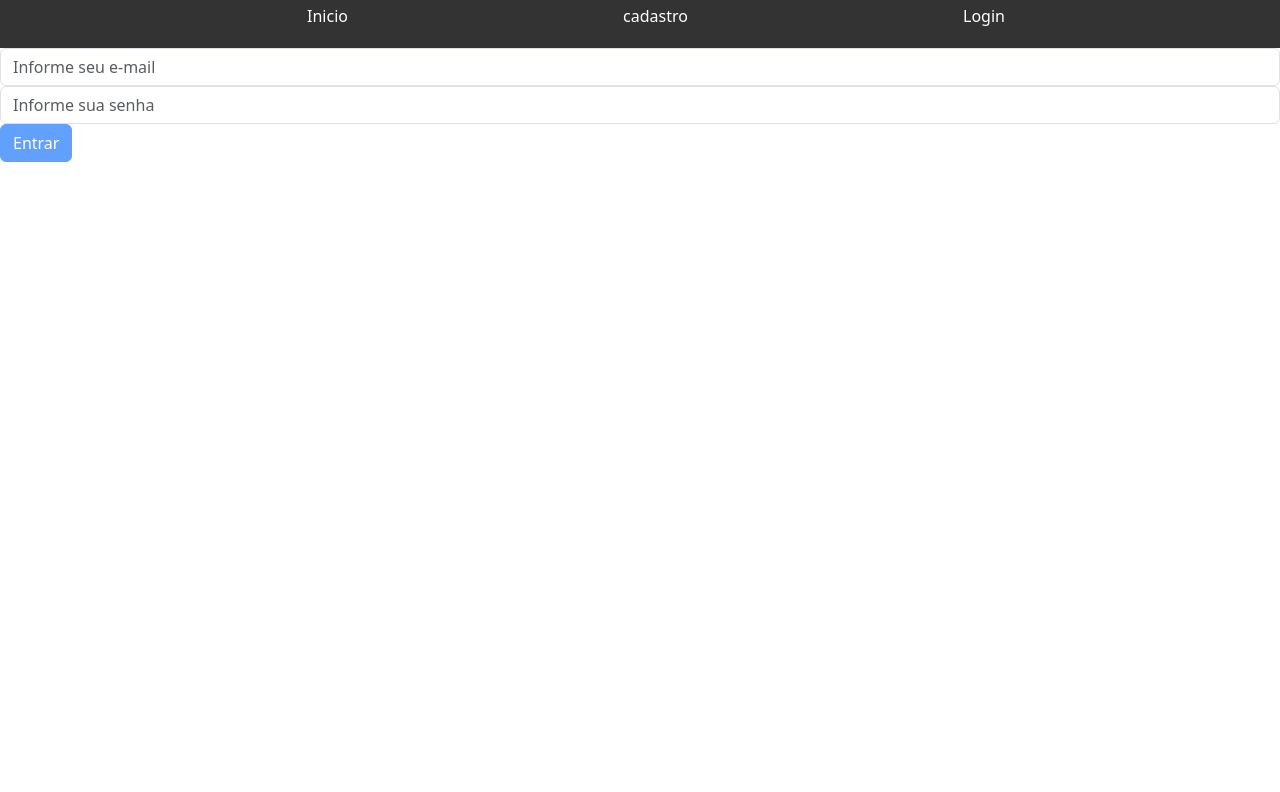
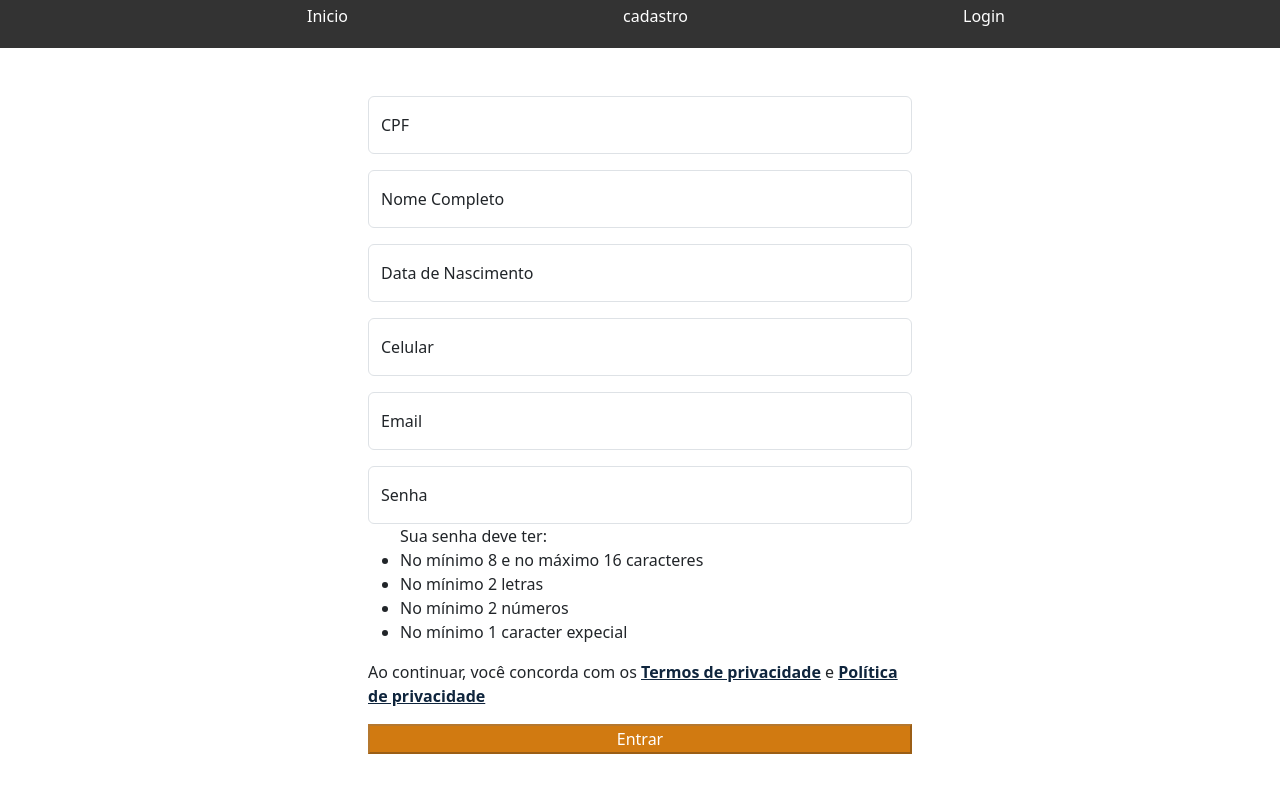
Before and after one commit to DanieelCarvalho/PacPay, an Angular app in the folder Front-end/pacPay/: page /cadastro in a window 1280 px wide. Shown: the top 792 px of the page. Built offline with nearby package versions, Linux system fonts and the light colour scheme.

Commit message:
feat: inicio da pagina de cadastro criada

```diff
--- a/Front-end/pacPay/src/app/pages/cadastro/cadastro.component.html
+++ b/Front-end/pacPay/src/app/pages/cadastro/cadastro.component.html
@@ -1,21 +1,146 @@
-<form [formGroup]="formulario" (submit)="cadastrar()">
+<form [formGroup]="formulario" (submit)="cadastrar()" class="m-auto w-50 p-5">
+  <div class="form-floating mb-3">
+    <input
+      type="text"
+      class="form-control"
+      id="cpf-cadastro"
+      placeholder="000-000-000-00"
+      required
+    />
+    <label for="cpf-cadastro">CPF</label>
+  </div>
+  <div class="form-floating mb-3">
+    <input
+      type="text"
+      class="form-control"
+      id="nome-cadastro"
+      placeholder="name name"
+      required
+    />
+    <label for="nome-cadastro">Nome Completo</label>
+  </div>
+
+  <div class="form-floating mb-3">
+    <input
+      [type]="isFocus ? 'date' : 'text'"
+      class="form-control"
+      id="data-cadastro"
+      placeholder="01/01/2001"
+      (focus)="isFocus = true"
+      (blur)="isFocus = false"
+      required
+    />
+    <label for="data-cadastro">Data de Nascimento</label>
+  </div>
+  <div class="form-floating mb-3">
+    <input
+      type="number"
+      class="form-control"
+      id="telefone-cadastro"
+      placeholder="(44) 9 8585-8585"
+      pattern="[0-9]{2} [0-9]{5}-[0-9]{4}"
+      required
+    />
+    <label for="telefone-cadastro">Celular</label>
+  </div>
+  <div class="form-floating mb-3">
     <input
       type="email"
-    formControlName="email"
-    placeholder="Informe seu e-mail"
       class="form-control"
+      id="email-cadastro"
+      placeholder="name@gmiu.com"
+      required
     />
-
+    <label for="email-cadastro">Email</label>
+  </div>
+  <div class="form-floating mb-3">
     <input
       type="password"
-    formControlName="senha"
-    placeholder="Informe sua senha"
       class="form-control"
+      id="senha-cadastro"
+      placeholder="name@gmiu.com"
+      required
     />
+    <label for="senha-cadastro">Senha</label>
+    <ul>
+      Sua senha deve ter:
+      <li>No mínimo 8 e no máximo 16 caracteres</li>
+      <li>No mínimo 2 letras</li>
+      <li>No mínimo 2 números</li>
+      <li>No mínimo 1 caracter expecial</li>
+    </ul>
+  </div>
+  <p>
+    Ao continuar, você concorda com os
+    <a
+      href="#"
+      data-bs-toggle="modal"
+      data-bs-target="#modalTermos"
+      style="color: #0f253d; font-weight: 600"
+      >Termos de privacidade</a
+    >
+    e
+    <a
+      href="#"
+      data-bs-toggle="modal"
+      data-bs-target="#modalTermos"
+      style="color: #0f253d; font-weight: 600"
+      >Política de privacidade</a
+    >
+  </p>
   <input
     type="submit"
     value="Entrar"
-    class="btn btn-primary"
+    class="w-100"
+    style="background-color: #d17a11; color: #ffffff"
     [disabled]="formulario.invalid"
   />
 </form>
+
+<div
+  class="modal fade"
+  id="modalTermos"
+  tabindex="-1"
+  aria-labelledby="modalTermosLabel"
+  aria-hidden="true"
+>
+  <div class="modal-dialog">
+    <div class="modal-content">
+      <div class="modal-header">
+        <h5 class="modal-title" id="modalTermosLabel">Termos de privacidade</h5>
+        <button
+          type="button"
+          class="btn-close"
+          data-bs-dismiss="modal"
+          aria-label="Fechar"
+        ></button>
+      </div>
+      <div class="modal-body">
+        <p>
+          Lorem ipsum dolor sit amet consectetur, adipisicing elit. Soluta
+          repellendus commodi assumenda labore eaque, sunt quas ullam, maiores
+          quae, nostrum cupiditate earum consectetur sequi quia sapiente aut
+          fuga maxime optio. Optio, non? Saepe maxime ipsum omnis numquam
+          mollitia at, explicabo nostrum temporibus, aliquam, assumenda
+          aspernatur magni eaque quia! Facilis minus tenetur vel illo, suscipit
+          ratione voluptates excepturi quidem nulla. Dolores. Ex delectus, magni
+          voluptatibus hic cupiditate facilis rem quos voluptatum excepturi.
+          Officia, sunt dicta. Velit adipisci dolorem quo ut alias, in
+          architecto nisi quibusdam inventore explicabo cupiditate repellendus
+          est rem! Vel hic sit quas alias assumenda voluptate ad minima ipsam
+          rem explicabo, dolorum esse tenetur vero est. Exercitationem placeat
+          sunt et odio id eveniet dolorum, numquam doloribus accusamus harum
+          aliquam? Voluptatibus, eaque. Fugiat deleniti debitis delectus tempora
+          eius illo nostrum neque consequatur? Suscipit nihil reiciendis eius
+          provident nemo, enim animi odio sint amet similique, ea quaerat
+          voluptatem natus tempora laboriosam?
+        </p>
+      </div>
+      <div class="modal-footer">
+        <button type="button" class="btn btn-secondary" data-bs-dismiss="modal">
+          Fechar
+        </button>
+      </div>
+    </div>
+  </div>
+</div>
--- a/Front-end/pacPay/src/app/pages/cadastro/cadastro.component.ts
+++ b/Front-end/pacPay/src/app/pages/cadastro/cadastro.component.ts
@@ -1,4 +1,5 @@
 import { Component } from '@angular/core';
+
 import {
   FormControl,
   FormGroup,
@@ -12,9 +13,11 @@ import { Router } from '@angular/router';
   standalone: true,
   imports: [ReactiveFormsModule],
   templateUrl: './cadastro.component.html',
-  styleUrl: './cadastro.component.css',
+  styleUrls: ['./cadastro.component.css'],
 })
 export class CadastroComponent {
+  isFocus = false;
+
   constructor(private rota: Router) {}
 
   formulario = new FormGroup({
@@ -23,8 +26,8 @@ export class CadastroComponent {
   });
 
   cadastrar(): void {
-    localStorage.setItem('email', this.formulario.value.email || '');
-    localStorage.setItem('senha', this.formulario.value.senha || '');
+    localStorage.setItem('email', this.formulario.value.email ?? '');
+    localStorage.setItem('senha', this.formulario.value.senha ?? '');
 
     this.rota.navigateByUrl('/login');
   }
--- a/Front-end/pacPay/src/index.html
+++ b/Front-end/pacPay/src/index.html
@@ -1,11 +1,11 @@
-<!doctype html>
+<!DOCTYPE html>
 <html lang="en">
   <head>
-  <meta charset="utf-8">
+    <meta charset="utf-8" />
     <title>PacPay</title>
-  <base href="/">
-  <meta name="viewport" content="width=device-width, initial-scale=1">
-  <link rel="icon" type="image/x-icon" href="favicon.ico">
+    <base href="/" />
+    <meta name="viewport" content="width=device-width, initial-scale=1" />
+    <link rel="icon" type="image/x-icon" href="favicon.ico" />
   </head>
   <body>
     <app-root></app-root>
--- a/Front-end/pacPay/tsconfig.json
+++ b/Front-end/pacPay/tsconfig.json
@@ -18,10 +18,7 @@
     "target": "ES2022",
     "module": "ES2022",
     "useDefineForClassFields": false,
-    "lib": [
-      "ES2022",
-      "dom"
-    ]
+    "lib": ["ES2022", "dom"]
   },
   "angularCompilerOptions": {
     "enableI18nLegacyMessageIdFormat": false,
```
Lines whose indentation alone changed are shown as unchanged.
